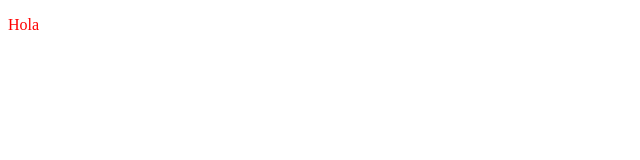
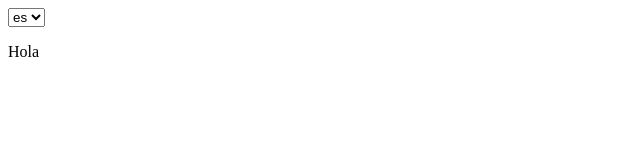
Before and after one commit to moises35/My_Portfolio, a Nuxt app: page / in a window 1280 px wide. Shown: the top 160 px of the page, without its empty margins (0-640 px from the left). Built offline with nearby package versions, Linux system fonts and the light colour scheme.

Commit message:
Added: internalization

```diff
--- a/app.vue
+++ b/app.vue
@@ -1,10 +1,22 @@
 <template>
   <div class="div">
-    <p class="jo">
-      Hola
-    </p>
+    <form>
+      <select v-model="locale">
+        <option value="en">
+          en
+        </option>
+        <option value="es">
+          es
+        </option>
+      </select>
+      <p>{{ $t('greeting') }}</p>
+    </form>
   </div>
 </template>
+
+<script lang="ts" setup>
+const { locale } = useI18n()
+</script>
 
 <style lang="scss">
 .div {
--- /dev/null
+++ b/languages/en-US.json
@@ -0,0 +1,3 @@
+{
+  "greeting": "Hello"
+}
--- /dev/null
+++ b/languages/es-ES.json
@@ -0,0 +1,3 @@
+{
+  "greeting": "Hola"
+}
--- a/nuxt.config.ts
+++ b/nuxt.config.ts
@@ -25,5 +25,17 @@ export default defineNuxtConfig({
     '@/assets/scss/variables.scss',
     '@/assets/scss/fonts.scss',
   ],
+  modules: [
+    '@nuxtjs/i18n',
+  ],
+  i18n: {
+    locales: [
+      { code: 'es', file: 'es-ES.json' },
+      { code: 'en', file: 'en-US.json' },
+    ],
+    defaultLocale: 'es',
+    lazy: true,
+    langDir: 'languages/',
+  },
   devtools: { enabled: true },
 })
--- a/package.json
+++ b/package.json
@@ -17,6 +17,7 @@
     "@nuxtjs/eslint-config": "^12.0.0",
     "@nuxtjs/eslint-config-typescript": "^12.1.0",
     "@nuxtjs/eslint-module": "^4.1.0",
+    "@nuxtjs/i18n": "^8.0.0-rc.5",
     "eslint": "^8.52.0",
     "eslint-plugin-nuxt": "^4.0.0",
     "eslint-plugin-sonar": "^0.12.0",
```
Also changed, not shown: 1 other file (tests, documents, lock files or other folders).
